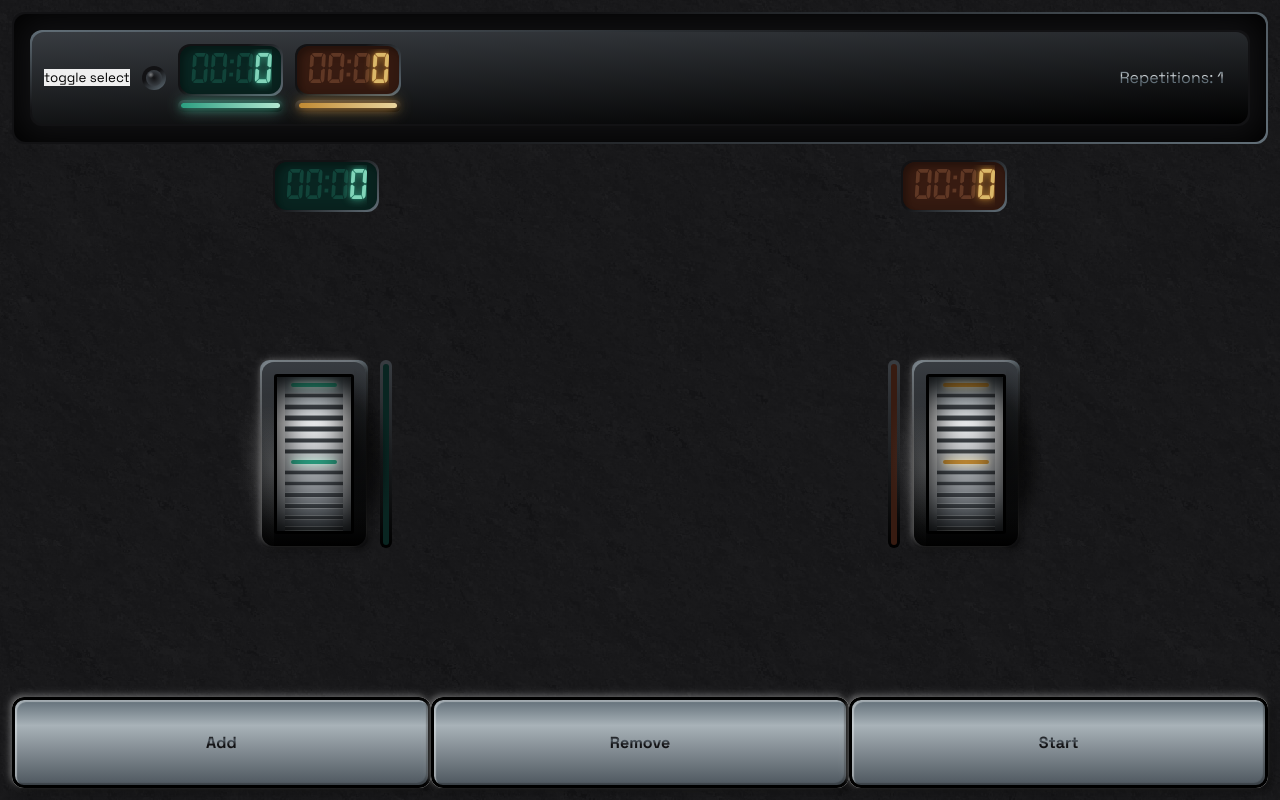
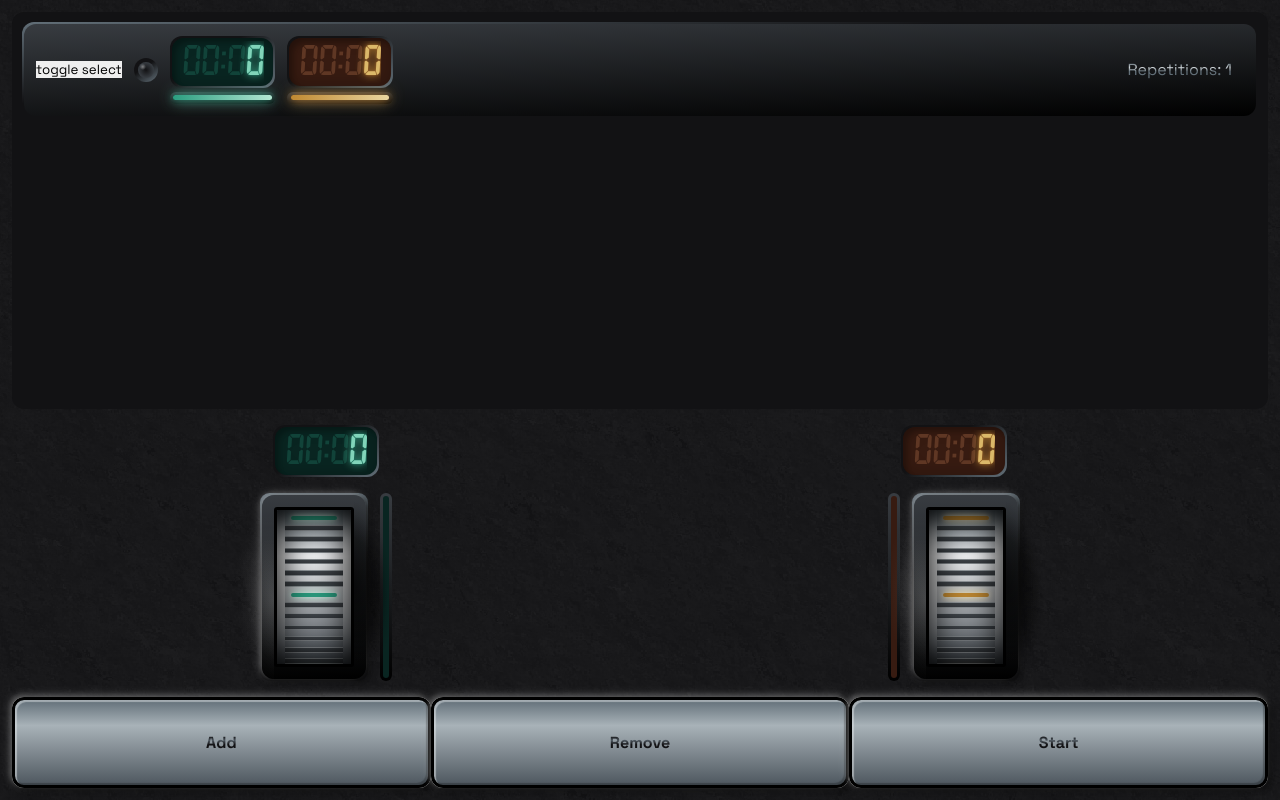
Before and after one commit to hanslissi/circleTimer, a React (Vite) app: page / in a window 1280 px wide. Built offline with nearby package versions, Linux system fonts and the light colour scheme.

Commit message:
feat: fix page paddings, min heights

```diff
--- a/src/App.module.css
+++ b/src/App.module.css
@@ -5,12 +5,23 @@
   height: 100%;
 }
 
+.timerStepsSection {
+  box-sizing: border-box;
+  padding: 10px;
+  height: 100%;
+  min-height: 200px;
+  max-height: 600px;
+  overflow-y: scroll;
+  border-radius: var(--radius-md);
+
+  background-color: var(--c-graysky-950);
+}
+
 .interfaceSection {
   display: flex;
   flex-direction: column;
   justify-content: space-between;
   gap: var(--gap-lg);
-  height: 100%;
 }
 
 .timeDisplaysSection {
--- a/src/App.tsx
+++ b/src/App.tsx
@@ -6,8 +6,8 @@ import TIMER_CONFIG from "@configs/timer.config.json";
 import { getEditingStep } from "@state/timerConfig/timerConfigSlice.selectors";
 import { PageLayoutWrapper } from "@layouts/PageLayoutWrapper/PageLayoutWrapper";
 import { DurationInput } from "@components/Duration";
-import CircleTimerEdit from "@components/CircleTimer/CircleTimerEdit";
-import CircleTimerDisplay from "@components/CircleTimer/CircleTimerDisplay";
+import CircleTimerStepsEdit from "@components/CircleTimerSteps/CircleTimerStepsEdit";
+import CircleTimerStepsDisplay from "@components/CircleTimerSteps/CircleTimerStepsDisplay";
 import { useStopwatchStore } from "@state/stopwatch/useStopwatchStore";
 import styles from "./App.module.css";
 
@@ -33,7 +33,13 @@ function App() {
   return (
     <PageLayoutWrapper>
       <div className={styles.circleTimer}>
-        {isStopwatchRunning ? <CircleTimerDisplay timerSteps={timerSteps} /> : <CircleTimerEdit />}
+        <div className={styles.timerStepsSection}>
+          {isStopwatchRunning ? (
+            <CircleTimerStepsDisplay timerSteps={timerSteps} />
+          ) : (
+            <CircleTimerStepsEdit />
+          )}
+        </div>
         <div className={styles.interfaceSection}>
           <div className={styles.timeDisplaysSection}>
             <DurationInput
@@ -89,7 +95,10 @@ function App() {
             <Button onClick={removeAction} className={styles.button}>
               Remove
             </Button>
-            <Button onClick={isStopwatchRunning ? stopStopwatch : startStopwatch} className={styles.button}>
+            <Button
+              onClick={isStopwatchRunning ? stopStopwatch : startStopwatch}
+              className={styles.button}
+            >
               {isStopwatchRunning ? "Stop" : "Start"}
             </Button>
           </div>
--- a/src/components/CircleTimer/CircleTimer.module.css
+++ /dev/null
@@ -1,21 +0,0 @@
-.metalSlant {
-  padding: 2px;
-  border-radius: var(--size-md);
-}
-
-.circleTimerContainer {
-  display: flex;
-  flex-direction: column;
-  gap: var(--gap-md);
-  color: white;
-
-  width: 100%;
-  height: 100%;
-  padding: var(--gap-lg);
-  box-sizing: border-box;
-
-  border-radius: var(--radius-md);
-
-  background-color: var(--c-graysky-950);
-  box-shadow: 0 0 36px 4px black inset;
-}
--- a/src/components/CircleTimer/CircleTimerEdit.tsx
+++ /dev/null
@@ -1,35 +0,0 @@
-import { clsx }  from "clsx";
-import { TimerStepEdit } from "@components/TimerStep";
-import { useTimerConfigStore } from "@state/timerConfig/useTimerConfigStore";
-import styles from "./CircleTimer.module.css";
-
-const CircleTimerEdit = () => {
-  const timerSteps = useTimerConfigStore((state) => state.steps);
-  const editingStepIdx = useTimerConfigStore((state) => state.editingStepIdx);
-  const toggleEditingStep = useTimerConfigStore(
-    (state) => state.toggleEditingStep,
-  );
-  const selectEditingStep = useTimerConfigStore((state) => state.selectEditingStep);
-  const setWorkSeconds = useTimerConfigStore((state) => state.setWorkSeconds);
-  const setRestSeconds = useTimerConfigStore((state) => state.setRestSeconds);
-
-  return (
-    <div className={clsx(styles.metalSlant, "metalSlantIndent")}>
-      <div className={styles.circleTimerContainer}>
-        {timerSteps.map((step, stepIdx) => (
-          <TimerStepEdit
-            timerStep={step}
-            selected={editingStepIdx === stepIdx}
-            onSelect={selectEditingStep}
-            onToggleSelect={toggleEditingStep}
-            onWorkSecondsChange={setWorkSeconds}
-            onRestSecondsChange={setRestSeconds}
-          />
-        ))}
-      </div>
-    </div>
-
-  );
-}
-
-export default CircleTimerEdit;
--- a/src/components/CircleTimer/index.ts
+++ /dev/null
@@ -1,2 +0,0 @@
-export { default as CircleTimerDisplay } from "./CircleTimerDisplay";
-export { default as CircleTimerEdit } from "./CircleTimerEdit";
--- /dev/null
+++ b/src/components/CircleTimerSteps/CircleTimerSteps.module.css
@@ -0,0 +1,5 @@
+.circleTimerContainer {
+  display: flex;
+  flex-direction: column;
+  gap: var(--gap-md);
+}
--- a/src/components/CircleTimer/CircleTimerDisplay.tsx
+++ b/src/components/CircleTimerSteps/CircleTimerStepsDisplay.tsx
@@ -1,10 +1,9 @@
-import { clsx } from "clsx";
 import { useCallback, useState } from "react";
 import { timerAudio } from "@audio/timerAudios";
 import { TimerStepDisplay } from "@components/TimerStep";
 import { calcStepDuration } from "@utils/timerUtils";
 import { useStopwatchStore } from "@state/stopwatch/useStopwatchStore";
-import styles from "./CircleTimer.module.css";
+import styles from "./CircleTimerSteps.module.css";
 import type { TimerStep } from "@app-types/Timer.types";
 
 type Props = Readonly<{
@@ -35,7 +34,6 @@ const CircleTimerDisplay = ({ timerSteps }: Props) => {
   }, []);
 
   return (
-    <div className={clsx(styles.metalSlant, "metalSlantIndent")}>
     <div className={styles.circleTimerContainer}>
       {timerSteps.map((timerStep, stepIdx) => {
         // TODO: This is not efficient at all just shitty API design...
@@ -61,7 +59,6 @@ const CircleTimerDisplay = ({ timerSteps }: Props) => {
         );
       })}
     </div>
-    </div>
   );
 };
 
--- /dev/null
+++ b/src/components/CircleTimerSteps/CircleTimerStepsEdit.tsx
@@ -0,0 +1,29 @@
+import { TimerStepEdit } from "@components/TimerStep";
+import { useTimerConfigStore } from "@state/timerConfig/useTimerConfigStore";
+import styles from "./CircleTimerSteps.module.css";
+
+const CircleTimerEdit = () => {
+  const timerSteps = useTimerConfigStore((state) => state.steps);
+  const editingStepIdx = useTimerConfigStore((state) => state.editingStepIdx);
+  const toggleEditingStep = useTimerConfigStore((state) => state.toggleEditingStep);
+  const selectEditingStep = useTimerConfigStore((state) => state.selectEditingStep);
+  const setWorkSeconds = useTimerConfigStore((state) => state.setWorkSeconds);
+  const setRestSeconds = useTimerConfigStore((state) => state.setRestSeconds);
+
+  return (
+    <div className={styles.circleTimerContainer}>
+      {timerSteps.map((step, stepIdx) => (
+        <TimerStepEdit
+          timerStep={step}
+          selected={editingStepIdx === stepIdx}
+          onSelect={selectEditingStep}
+          onToggleSelect={toggleEditingStep}
+          onWorkSecondsChange={setWorkSeconds}
+          onRestSecondsChange={setRestSeconds}
+        />
+      ))}
+    </div>
+  );
+};
+
+export default CircleTimerEdit;
--- /dev/null
+++ b/src/components/CircleTimerSteps/index.ts
@@ -0,0 +1,2 @@
+export { default as CircleTimerDisplay } from "./CircleTimerStepsDisplay";
+export { default as CircleTimerEdit } from "./CircleTimerStepsEdit";
--- a/src/layouts/PageLayoutWrapper/PageLayoutWrapper.module.css
+++ b/src/layouts/PageLayoutWrapper/PageLayoutWrapper.module.css
@@ -4,7 +4,6 @@
   min-height: 500px;
   box-sizing: border-box;
   padding: var(--gap-md);
-  overflow: hidden;
 
   background: linear-gradient(
       color-mix(in srgb, var(--c-graysky-950) 50%, transparent),
```
Also changed, not shown: src/components/CircleTimer/CircleTimerDisplay.module.css (deleted). Lines whose indentation alone changed are shown as unchanged.
